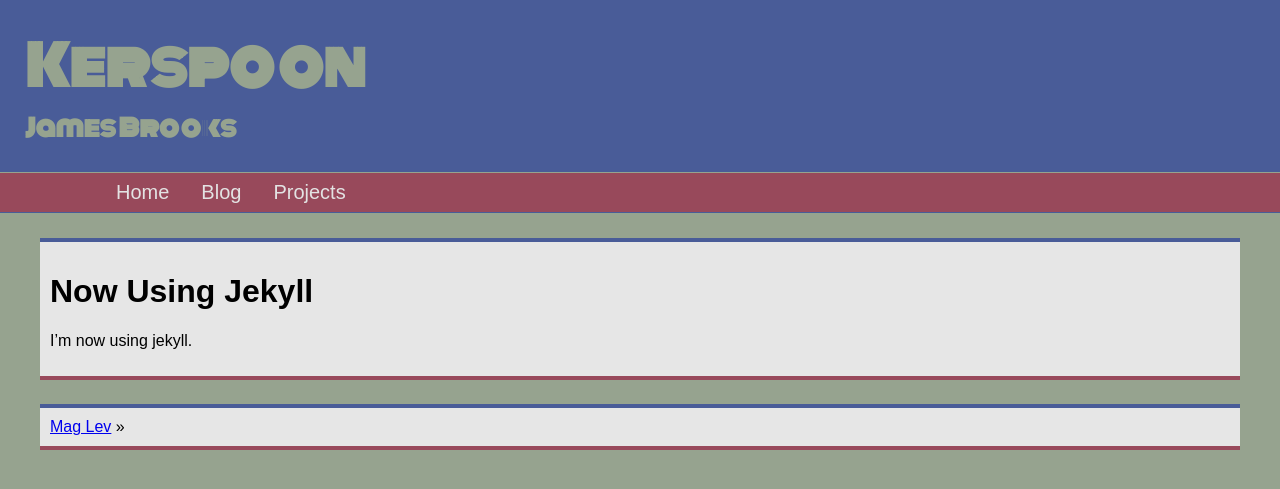
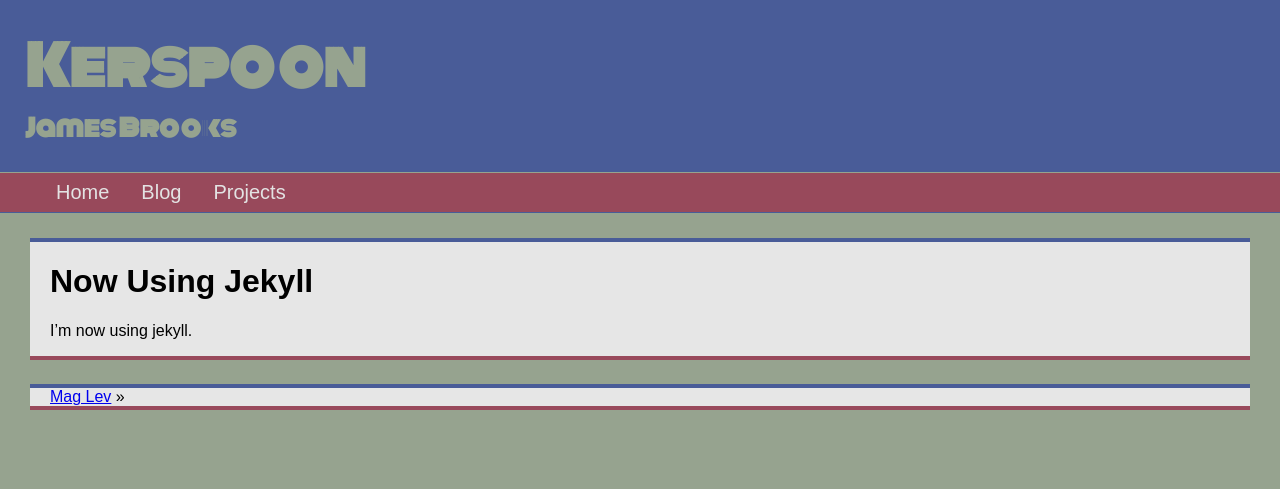
Before and after one commit to kerspoon/kerspoon.com, a Jekyll site: the page built from _posts/2013-02-05-now-using-jekyll.md, in a window 1280 px wide. Shown: the top 489 px of the page. Built offline with Jekyll 4.4.1, drawn with Linux system fonts in a browser that asks for light colours; some web fonts are replaced.

Commit message:
happy with style

```diff
--- a/_config.yml
+++ b/_config.yml
@@ -2,3 +2,4 @@
 url: http://kerspoon.com
 title: kerspoon
 exclude:   ["README.md"]
+permalink: /:categories/:year/:title/
--- a/_includes/header.html
+++ b/_includes/header.html
@@ -4,11 +4,13 @@
         <h1>Kerspoon</h1>
         <h2>James Brooks</h2>
       </div>
-      <nav class="clearfix">
-        <ul>
-          <li><a href="/index.html" title="Home">Home</a></li>
-          <li><a href="/blog.html" title="Blog">Blog</a></li>
-          <li><a href="/projects.html" title="Projects">Projects</a></li>
-        </ul>
+      <nav>
+        <div class="grid-container">
+          <ul>
+            <li><a href="/index.html" title="Home">Home</a></li>
+            <li><a href="/blog.html" title="Blog">Blog</a></li>
+            <li><a href="/projects.html" title="Projects">Projects</a></li>
+          </ul>
+        </div>
       </nav>
     </header>
--- a/assets/style.css
+++ b/assets/style.css
@@ -49,7 +49,6 @@
     list-style: none;
     padding: 0;
     margin: 0;
-    padding-left: 100px;
 }
 
 nav ul li {
@@ -107,16 +106,14 @@
 .section {
     background: #E6E6E6;
     margin-bottom: 24px;
-    padding: 10px 0;
     border-top: solid 4px #495C98;
     border-bottom: solid 4px #98495B;
 }
 
 .section img {
-    border-bottom: solid 4px #495C98;
-    border-left: solid 4px #98495B;
+    margin-top: 12px;
     border-top: solid 4px #495C98;
-    border-right: solid 4px #98495B;
+    border-bottom: solid 4px #98495B;
 }
 
 .center {
@@ -125,8 +122,13 @@
     margin-right: auto;
 }
 
+.img-fullsize {
+    width: 100%;
+    margin-left: auto;
+    margin-right: auto;
+    max-width: 400px;
+}
 
 #disqus_thread {
-
     background-color: white;
 }
--- a/index.html
+++ b/index.html
@@ -15,7 +15,7 @@
         </p>
       </div>
       <div class="grid-40">
-        <img src="https://lh3.googleusercontent.com/-HbQEgwnl4hA/Tm08lTlYJ3I/AAAAAAAAmC8/ZBsWNX7D4e8/s800/2009-06-25-170646.jpg" width="372" height="250" alt="Kerspoon">
+        <img class="img-fullsize" src="https://lh3.googleusercontent.com/-HbQEgwnl4hA/Tm08lTlYJ3I/AAAAAAAAmC8/ZBsWNX7D4e8/s800/2009-06-25-170646.jpg" alt="Kerspoon">
       </div>
     </div>
 
@@ -26,7 +26,7 @@
         <p>The best way to get in contact is <a href="mailto:kerspoon%2Bwebsite@gmail.com">email</a> or by phone on <span class="tel">+44-7429-552244</span>.</p>
       </div>
       <div class="grid-33">
-        <img src="https://lh4.googleusercontent.com/-4kqMjDlDIF8/S1L5eBg9HVI/AAAAAAAALf8/cZ1-s7Lxxa4/s288/SG100022.JPG" width="292" height="180" alt="Kerspoon">
+        <img class="img-fullsize" src="https://lh4.googleusercontent.com/-4kqMjDlDIF8/S1L5eBg9HVI/AAAAAAAALf8/cZ1-s7Lxxa4/s288/SG100022.JPG" alt="Kerspoon">
       </div>
       <div class="grid-33">
         <h3>Résumé</h3>
```
